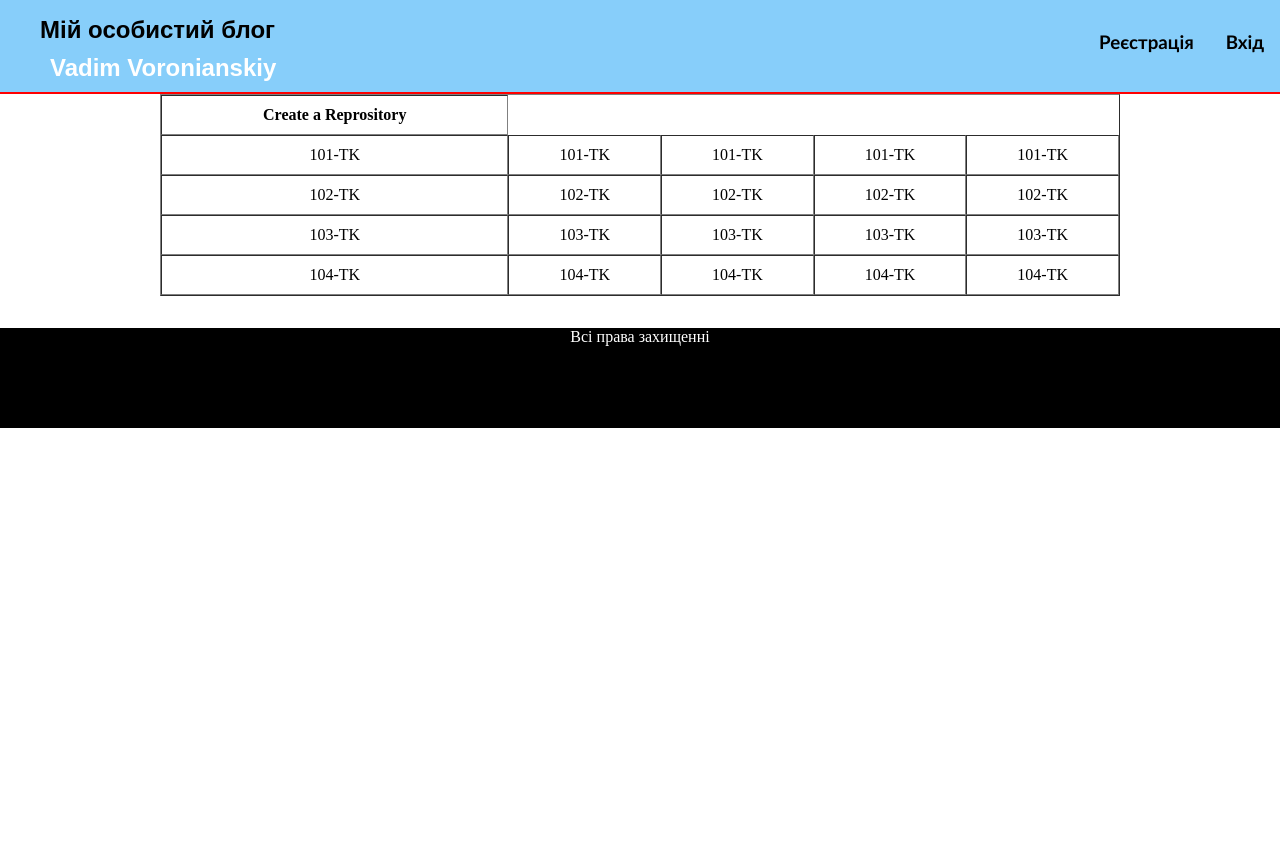
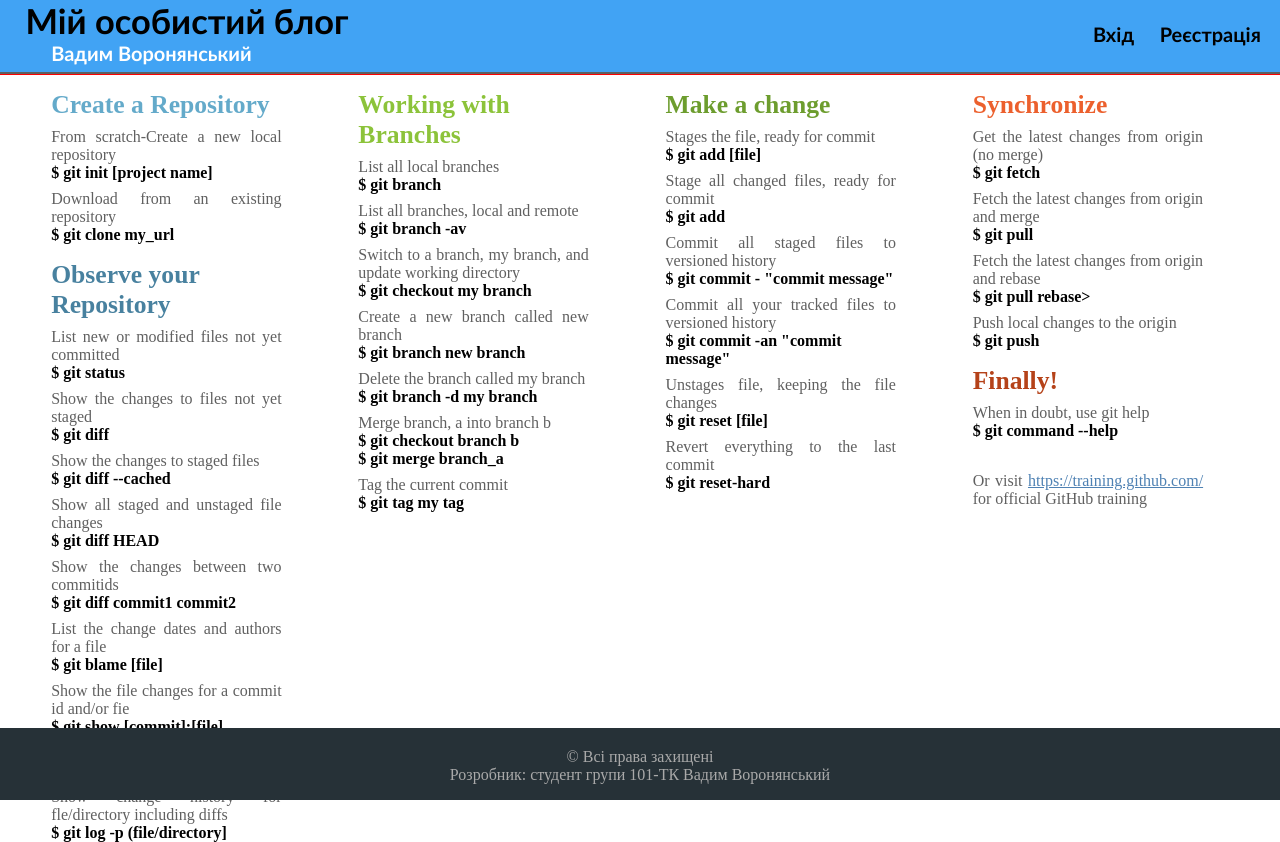
Before and after one commit to Vadimiliano019/1.0, a plain HTML site: page git_commands.html in a window 1280 px wide. Before the commit the page ends 800 px from the top, so only its background shows below. Drawn offline with Linux system fonts and the light colour scheme.

Commit message:
14 laba commit

```diff
--- /dev/null
+++ b/git_commands.css
@@ -0,0 +1,108 @@
+* {
+    margin: 0;
+    padding: 0;
+}
+header{
+    background-color: #41a3f4;
+    display: block;
+    border-bottom: 2px solid #606060;
+    box-shadow: 0 1px 0 red;
+    font-family: Calibri, serif;
+    width: 100%;
+    height: 9vh;
+}
+.name {
+    display: block;
+    margin-left: 2vw;
+    float: left;
+}
+.main_name{
+    font-size: 4.3vh;
+}
+.my_name{
+    font-size: 2.5vh;
+    color: white;
+    margin-left: 2vw;
+}
+.menu{
+    display: flex;
+    font-size: 2.5vh;
+    float: right;
+    font-weight: 600;
+    margin-top: 2.8vh;
+}
+.login{
+    padding: 2.8vh 1vw 3.2vh 1vw;
+}
+.login:hover, .register:hover{
+    background-color: #2791f3;
+    box-shadow: 0 0 2px black;
+}
+.register{
+    padding: 2.8vh 1.5vw 3.2vh 1vw;
+}
+.silca{
+    text-decoration: none;
+    color: black;
+}
+
+main{
+    display: flex;
+}
+.divs{
+    margin: 2vh 2vw auto 4vw;
+    width: 18vw;
+}
+.divs p{
+    font-size: 2vh;
+    margin-top: 1vh;
+    text-align: justify;
+    color: #606060;
+}
+.first_name{
+    font-size: 3.2vh;
+    color: #64aaca;
+}
+.second_name{
+    font-size: 3.2vh;
+    color: #48819f;
+    margin-top: 2vh;
+}
+.third_name{
+    font-size: 3.2vh;
+    color: #8cc33a;
+}
+.four_name{
+    font-size: 3.2vh;
+    color: #6d9d2e;
+}
+.five_name{
+    font-size: 3.2vh;
+    color: #ec602d;
+}
+.six_name{
+    font-size: 3.2vh;
+    color: #b54219;
+    margin-top: 2vh;
+}
+.back{
+    padding-top: 3vh;
+}
+.back a{
+    color: #4e81b3;
+}
+
+footer{
+    background-color: #263137;
+    position: fixed;
+    bottom: 0;
+    left: 0;
+    width: 100%;
+    height: 9vh;
+    text-align: center;
+}
+.prava{
+    color: #a9a9a9;
+    margin-top: 2.5vh;
+    font-size: 2vh;
+}
--- a/git_commands.html
+++ b/git_commands.html
@@ -1,56 +1,108 @@
-<html lang="UA">
+<!DOCTYPE html>
+<html lang="en">
 <head>
-    <title>Registration</title>
     <meta charset="UTF-8">
-    <link href="register.css" rel="stylesheet">
+    <title>Git_commands</title>
+    <link rel="stylesheet" href="git_commands.css">
 </head>
 <body>
-<nav class="menu">
-    <ul>
-        <li class="left"><h1>Мій особистий блог</h1>
-            <h2>Vadim Voronianskiy</h2></li>
-        <li class="right"><a href="#"><h3>Вхід</h3></a></li>
-        <li class="right"><a href="10labatest.html"><h3>Реєстрація</h3></a></li>
-    </ul>
-</nav>
-<table border="1"cellpadding="10" cellspacing="0" align="center" width="75%">
-
-<th align="center" colspan="0">Create a Reprository</th>
-
-
-    <tr cellpadding="10">
-       <td align="center">101-TK</td>
-       <td align="center">101-TK</td>
-       <td align="center">101-TK</td>
-       <td align="center">101-TK</td>
-       <td align="center">101-TK</td>
-   </tr>
-   <tr cellpadding="10">
-       <td align="center">102-TK</td>
-       <td align="center">102-TK</td>
-       <td align="center">102-TK</td>
-       <td align="center">102-TK</td>
-       <td align="center">102-TK</td>
-   </tr>
-   <tr cellpadding="10">
-       <td align="center">103-TK</td>
-       <td align="center">103-TK</td>
-       <td align="center">103-TK</td>
-       <td align="center">103-TK</td>
-       <td align="center">103-TK</td>
-
-   </tr>
-    <tr cellpadding="10">
-       <td align="center">104-TK</td>
-       <td align="center">104-TK</td>
-       <td align="center">104-TK</td>
-       <td align="center">104-TK</td>
-       <td align="center">104-TK</td>
-    </tr>
-</table>
+<header>
+    <div class="name">
+        <h1 class="main_name">Мій особистий блог</h1>
+        <h2 class="my_name">Вадим Воронянський</h2>
+    </div>
+    <div class="menu">
+        <a href="#" class="silca">
+                <span class="login">
+                    Вхід
+                </span>
+        </a>
+        <a href="#" class="silca">
+                <span class="register">
+                    Реєстрація
+                </span>
+        </a>
+    </div>
+</header>
+<main>
+    <div class="divs">
+        <h1 class="first_name">Create a Repository</h1>
+            <p>From scratch-Create a new local repository</p>
+            <b>$ git init [project name]</b>
+            <p>Download from an existing repository</p>
+            <b>$ git clone my_url</b>
+        <h1 class="second_name">Observe your Repository</h1>
+            <p>List new or modified files not yet committed</p>
+            <b>$ git status</b>
+            <p>Show the changes to files not yet staged</p>
+            <b>$ git diff</b>
+            <p>Show the changes to staged files</p>
+            <b>$ git diff --cached</b>
+            <p>Show all staged and unstaged file changes</p>
+            <b>$ git diff HEAD</b>
+            <p>Show the changes between two commitids</p>
+            <b>$ git diff commit1 commit2</b>
+            <p>List the change dates and authors for a file</p>
+            <b>$ git blame [file]</b>
+            <p>Show the file changes for a commit id and/or fie</p>
+            <b>$ git show [commit]:[file]</b>
+            <p>Show full change history</p>
+            <b>$ git log</b>
+            <p>Show change history for fle/directory including diffs</p>
+            <b>$ git log -p (file/directory]</b>
+    </div>
+    <div class="divs">
+        <h1 class="third_name">Working with Branches</h1>
+            <p>List all local branches</p>
+            <b>$ git branch</b>
+            <p>List all branches, local and remote</p>
+            <b>$ git branch -av</b>
+            <p>Switch to a branch, my branch, and update working directory</p>
+            <b>$ git checkout my branch</b>
+            <p>Create a new branch called new branch</p>
+            <b>$ git branch new branch</b>
+            <p>Delete the branch called my branch</p>
+            <b>$ git branch -d my branch</b>
+            <p>Merge branch, a into branch b</p>
+            <b>$ git checkout branch b <br>$ git merge branch_a</b>
+            <p>Tag the current commit</p>
+            <b>$ git tag my tag</b>
+    </div>
+    <div class="divs">
+        <h1 class="four_name">Make a change</h1>
+            <p>Stages the file, ready for commit</p>
+            <b>$ git add [file]</b>
+            <p>Stage all changed files, ready for commit</p>
+            <b>$ git add</b>
+            <p>Commit all staged files to versioned history</p>
+            <b>$ git commit - "commit message"</b>
+            <p>Commit all your tracked files to versioned history</p>
+            <b>$ git commit -an "commit message"</b>
+            <p>Unstages file, keeping the file changes</p>
+            <b>$ git reset [file]</b>
+            <p>Revert everything to the last commit</p>
+            <b>$ git reset-hard</b>
+    </div>
+    <div class="divs">
+        <h1 class="five_name">Synchronize</h1>
+            <p>Get the latest changes from origin (no merge)</p>
+            <b>$ git fetch</b>
+            <p>Fetch the latest changes from origin and merge</p>
+            <b>$ git pull</b>
+            <p>Fetch the latest changes from origin and rebase</p>
+            <b>$ git pull rebase></b>
+            <p>Push local changes to the origin</p>
+            <b>$ git push</b>
+        <h1 class="six_name">Finally!</h1>
+            <p>When in doubt, use git help</p>
+            <b>$ git command --help</b>
+            <p class="back">Or visit <a href="https://training.github.com/">https://training.github.com/</a> for official GitHub training</p>
+    </div>
+</main>
 <footer>
-    <div>
-    <p><font color="white">Всі права захищенні </font> </P>
+    <div class="prava">
+        <p>© Всі права захищені</p>
+        <p>Розробник: студент групи 101-ТК Вадим Воронянський</p>
     </div>
 </footer>
 </body>
```
Also changed, not shown: index.html (+41 -12 lines), main.css (added, +60 -0 lines), 12laba.html (deleted), 12labastyle.css (deleted).
